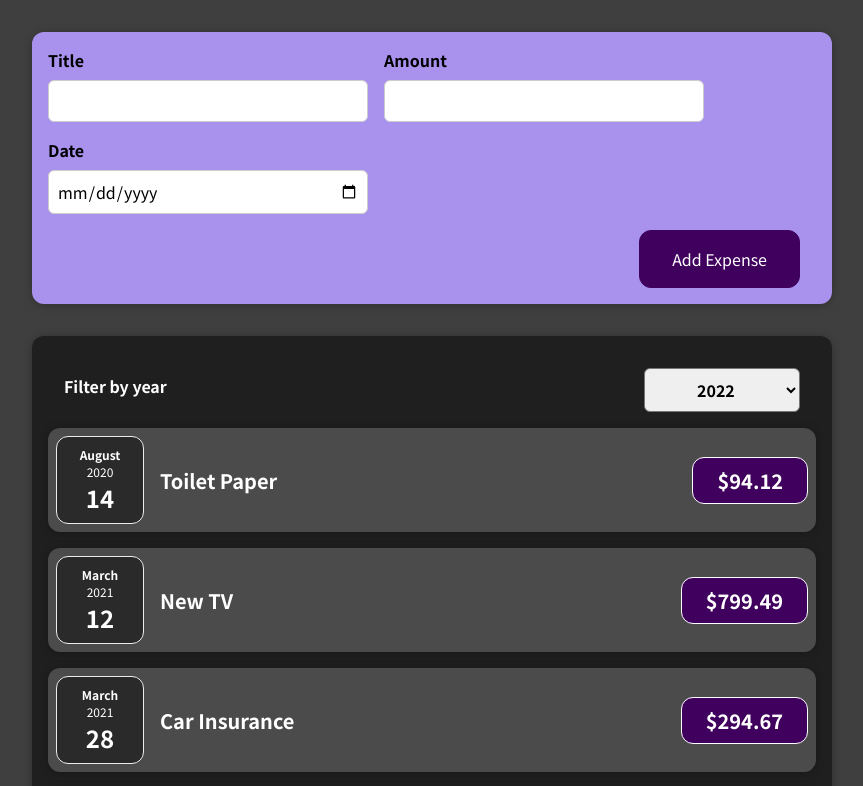
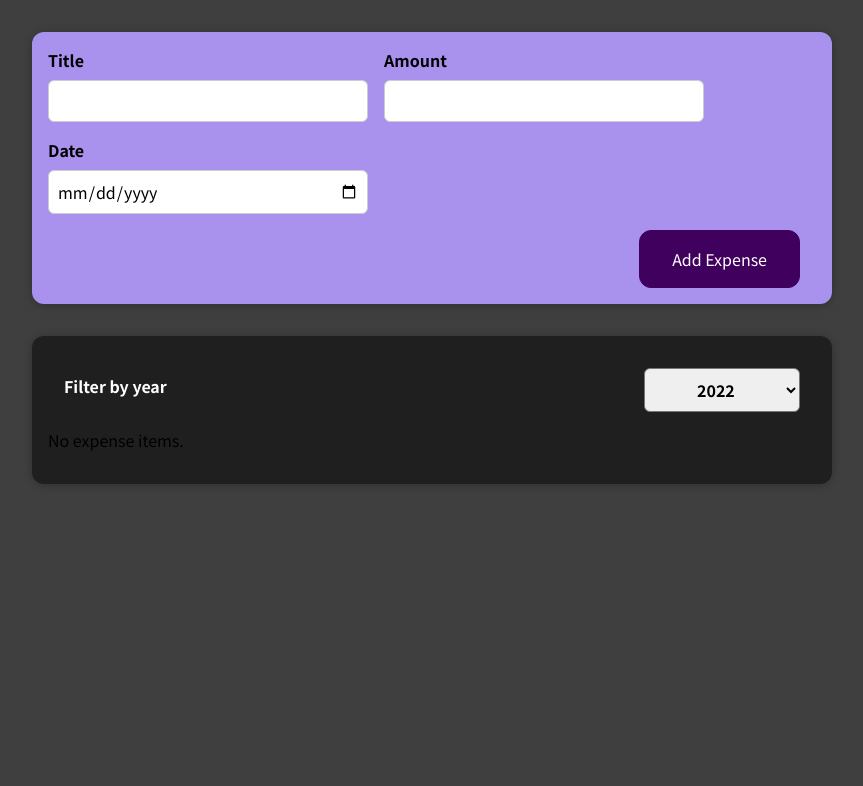
Before and after one commit to heronfeijao/Expense-Tracker-React, a React (Create React App) app: page / in a window 1280 px wide. Shown: the top 786 px of the page, without its empty margins (208-1071 px from the left). Built offline with nearby package versions, Linux system fonts and the light colour scheme.

Commit message:
refactoring expenses.jsx

```diff
--- a/src/components/Expenses/Expenses.jsx
+++ b/src/components/Expenses/Expenses.jsx
@@ -7,22 +7,28 @@ import "./Expenses.css";
 const Expenses = (props) => {
   const [filteredYear, setFilteredYear] = useState(2022);
 
-  const expenseItems = props.items.map((item) => {
-    console.log(item);
-    return (
+  const filteredExpenses = props.items.filter(
+    (exp) => exp.date.getFullYear() === Number(filteredYear)
+  );
+
+  const expensesContent =
+    filteredExpenses > 0 ? (
+      filteredExpenses.map((item) => (
         <ExpenseItem
           key={item.id}
           title={item.title}
           amount={item.amount}
           date={item.date}
         />
+      ))
+    ) : (
+      <p>No expense items.</p>
     );
-  });
 
   return (
     <Card className="expenses">
       <ExpensesFilter selected={filteredYear} changeYear={setFilteredYear} />
-      {expenseItems}
+      {expensesContent}
     </Card>
   );
 };
```
Also changed, not shown: 1 other file (tests, documents, lock files or other folders). Lines whose indentation alone changed are shown as unchanged.
